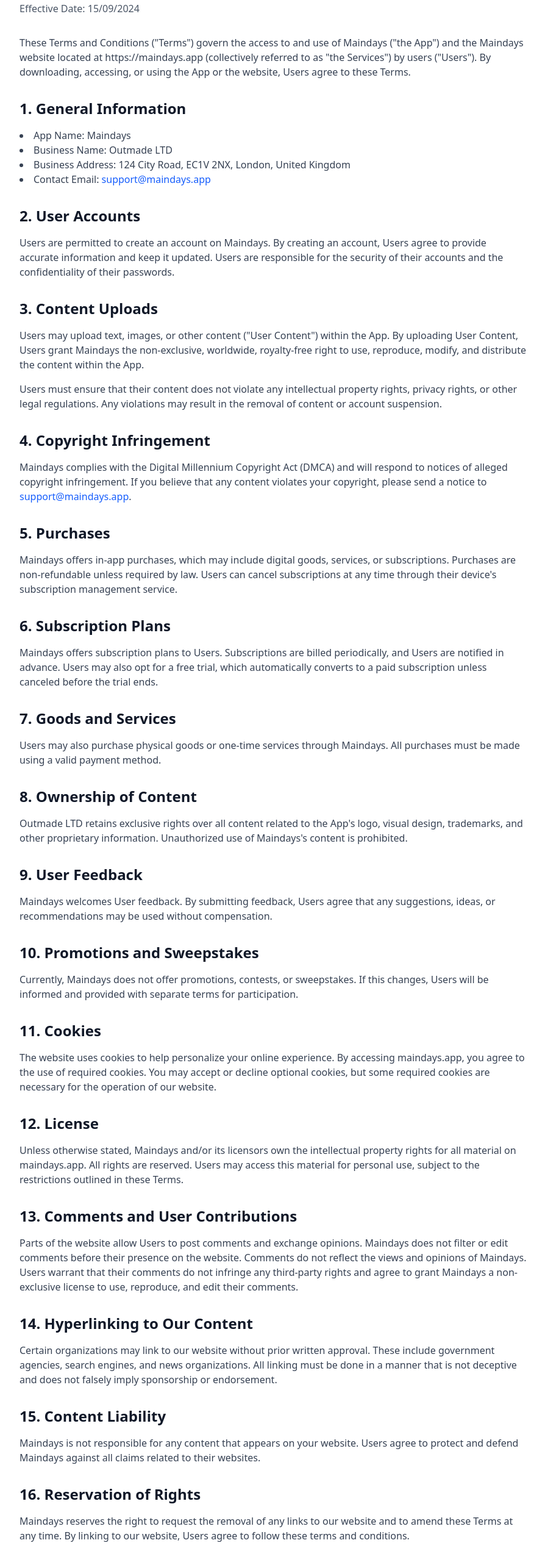
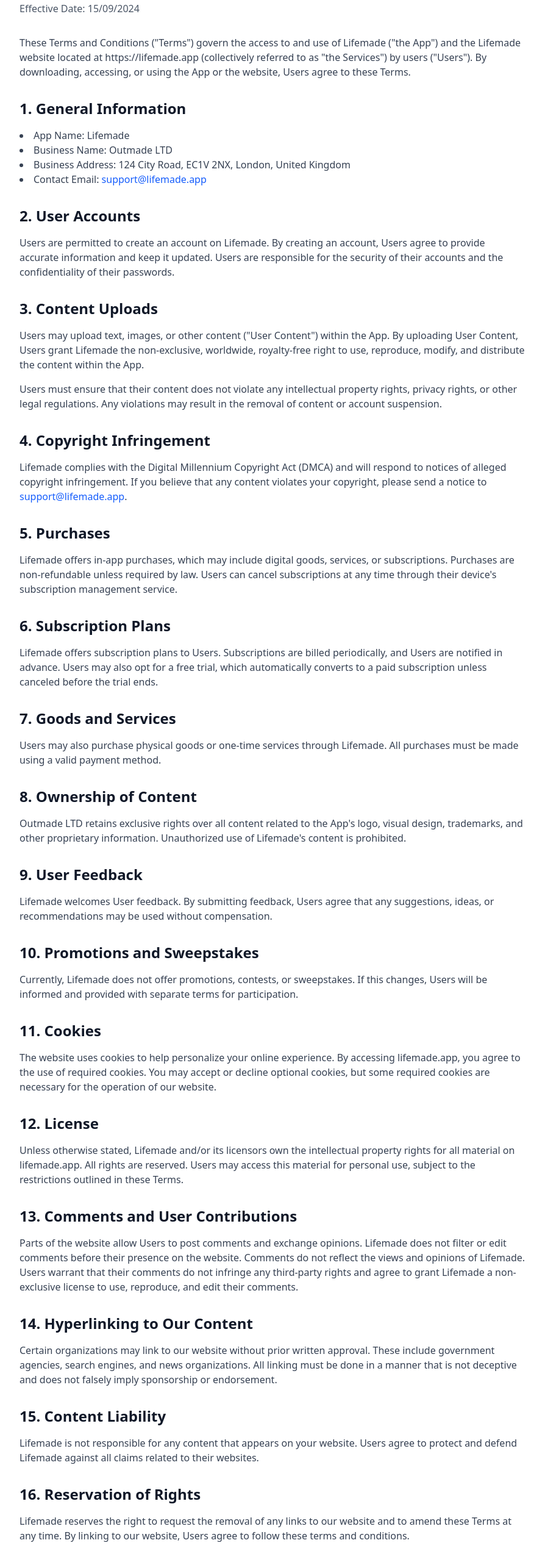
Before and after one commit to loembetyannick/Travlprep.frontend, a Next.js app: page /terms-and-conditions in a window 1280 px wide. Shown: the part 232-2798 px from the top of the page at 61% size, without its empty margins (192-1086 px from the left). Built offline with nearby package versions, Linux system fonts and the light colour scheme.

Commit message:
name change

```diff
--- a/package.json
+++ b/package.json
@@ -1,5 +1,5 @@
 {
-  "name": "maindays-web",
+  "name": "lifemade-web",
   "version": "0.1.0",
   "private": true,
   "scripts": {
--- a/src/app/layout.js
+++ b/src/app/layout.js
@@ -2,7 +2,7 @@
 import "../lib/fontawesome";
 
 export const metadata = {
-  title: "Maindays",
+  title: "Lifemade",
   description: "Generated by create next app",
   icons: {
     icon: "/favicon.ico",
--- a/src/app/privacy-policy/page.js
+++ b/src/app/privacy-policy/page.js
@@ -14,10 +14,10 @@
             <section className="mb-8">
               <h2 className="text-2xl font-semibold text-gray-900 mb-4">1. Introduction</h2>
               <p className="text-gray-700 mb-4">
-                Outmade Ltd (&quot;we,&quot; &quot;our,&quot; or &quot;us&quot;) is committed to protecting your privacy. This Privacy Policy explains how we collect, use, disclose, and safeguard your information when you use our Maindays mobile application and web services (&quot;App&quot;).
+                Outmade Ltd (&quot;we,&quot; &quot;our,&quot; or &quot;us&quot;) is committed to protecting your privacy. This Privacy Policy explains how we collect, use, disclose, and safeguard your information when you use our Lifemade mobile application and web services (&quot;App&quot;).
               </p>
               <p className="text-gray-700 mb-4">
-                Maindays is a collaborative travel planning platform that helps you organize trips, share itineraries with friends and family, manage packing lists, store travel photos, and keep all your travel information in one organized place.
+                Lifemade is a collaborative travel planning platform that helps you organize trips, share itineraries with friends and family, manage packing lists, store travel photos, and keep all your travel information in one organized place.
               </p>
             </section>
 
@@ -79,7 +79,7 @@
               </ul>
 
               <p className="text-gray-700 mb-4">
-                To exercise these rights, please contact us at support@maindays.app or use the data export and account deletion features within the app.
+                To exercise these rights, please contact us at support@lifemade.app or use the data export and account deletion features within the app.
               </p>
             </section>
 
@@ -107,7 +107,7 @@
               </p>
               <div className="text-gray-700">
                 <p className="mb-2"><strong>Outmade Ltd</strong></p>
-                <p className="mb-2">Email: <a href="mailto:support@maindays.app" className="text-blue-600 hover:text-blue-800">support@maindays.app</a></p>
+                <p className="mb-2">Email: <a href="mailto:support@lifemade.app" className="text-blue-600 hover:text-blue-800">support@lifemade.app</a></p>
                 <p className="mb-2">App: Use the &quot;Account&quot; section for data export and deletion</p>
               </div>
             </section>
--- a/src/app/terms-and-conditions/page.js
+++ b/src/app/terms-and-conditions/page.js
@@ -12,30 +12,30 @@
             <p className="text-gray-600 mb-8">Effective Date: 15/09/2024</p>
 
             <p className="text-gray-700 mb-8">
-              These Terms and Conditions (&quot;Terms&quot;) govern the access to and use of Maindays (&quot;the App&quot;) and the Maindays website located at https://maindays.app (collectively referred to as &quot;the Services&quot;) by users (&quot;Users&quot;). By downloading, accessing, or using the App or the website, Users agree to these Terms.
+              These Terms and Conditions (&quot;Terms&quot;) govern the access to and use of Lifemade (&quot;the App&quot;) and the Lifemade website located at https://lifemade.app (collectively referred to as &quot;the Services&quot;) by users (&quot;Users&quot;). By downloading, accessing, or using the App or the website, Users agree to these Terms.
             </p>
 
             <section className="mb-8">
               <h2 className="text-2xl font-semibold text-gray-900 mb-4">1. General Information</h2>
               <ul className="list-disc list-inside text-gray-700 mb-4">
-                <li>App Name: Maindays</li>
+                <li>App Name: Lifemade</li>
                 <li>Business Name: Outmade LTD</li>
                 <li>Business Address: 124 City Road, EC1V 2NX, London, United Kingdom</li>
-                <li>Contact Email: <a href="mailto:support@maindays.app" className="text-blue-600 hover:text-blue-800">support@maindays.app</a></li>
+                <li>Contact Email: <a href="mailto:support@lifemade.app" className="text-blue-600 hover:text-blue-800">support@lifemade.app</a></li>
               </ul>
             </section>
 
             <section className="mb-8">
               <h2 className="text-2xl font-semibold text-gray-900 mb-4">2. User Accounts</h2>
               <p className="text-gray-700 mb-4">
-                Users are permitted to create an account on Maindays. By creating an account, Users agree to provide accurate information and keep it updated. Users are responsible for the security of their accounts and the confidentiality of their passwords.
+                Users are permitted to create an account on Lifemade. By creating an account, Users agree to provide accurate information and keep it updated. Users are responsible for the security of their accounts and the confidentiality of their passwords.
               </p>
             </section>
 
             <section className="mb-8">
               <h2 className="text-2xl font-semibold text-gray-900 mb-4">3. Content Uploads</h2>
               <p className="text-gray-700 mb-4">
-                Users may upload text, images, or other content (&quot;User Content&quot;) within the App. By uploading User Content, Users grant Maindays the non-exclusive, worldwide, royalty-free right to use, reproduce, modify, and distribute the content within the App.
+                Users may upload text, images, or other content (&quot;User Content&quot;) within the App. By uploading User Content, Users grant Lifemade the non-exclusive, worldwide, royalty-free right to use, reproduce, modify, and distribute the content within the App.
               </p>
               <p className="text-gray-700 mb-4">
                 Users must ensure that their content does not violate any intellectual property rights, privacy rights, or other legal regulations. Any violations may result in the removal of content or account suspension.
@@ -45,70 +45,70 @@
             <section className="mb-8">
               <h2 className="text-2xl font-semibold text-gray-900 mb-4">4. Copyright Infringement</h2>
               <p className="text-gray-700 mb-4">
-                Maindays complies with the Digital Millennium Copyright Act (DMCA) and will respond to notices of alleged copyright infringement. If you believe that any content violates your copyright, please send a notice to <a href="mailto:support@maindays.app" className="text-blue-600 hover:text-blue-800">support@maindays.app</a>.
+                Lifemade complies with the Digital Millennium Copyright Act (DMCA) and will respond to notices of alleged copyright infringement. If you believe that any content violates your copyright, please send a notice to <a href="mailto:support@lifemade.app" className="text-blue-600 hover:text-blue-800">support@lifemade.app</a>.
               </p>
             </section>
 
             <section className="mb-8">
               <h2 className="text-2xl font-semibold text-gray-900 mb-4">5. Purchases</h2>
               <p className="text-gray-700 mb-4">
-                Maindays offers in-app purchases, which may include digital goods, services, or subscriptions. Purchases are non-refundable unless required by law. Users can cancel subscriptions at any time through their device&apos;s subscription management service.
+                Lifemade offers in-app purchases, which may include digital goods, services, or subscriptions. Purchases are non-refundable unless required by law. Users can cancel subscriptions at any time through their device&apos;s subscription management service.
               </p>
             </section>
 
             <section className="mb-8">
               <h2 className="text-2xl font-semibold text-gray-900 mb-4">6. Subscription Plans</h2>
               <p className="text-gray-700 mb-4">
-                Maindays offers subscription plans to Users. Subscriptions are billed periodically, and Users are notified in advance. Users may also opt for a free trial, which automatically converts to a paid subscription unless canceled before the trial ends.
+                Lifemade offers subscription plans to Users. Subscriptions are billed periodically, and Users are notified in advance. Users may also opt for a free trial, which automatically converts to a paid subscription unless canceled before the trial ends.
               </p>
             </section>
 
             <section className="mb-8">
               <h2 className="text-2xl font-semibold text-gray-900 mb-4">7. Goods and Services</h2>
               <p className="text-gray-700 mb-4">
-                Users may also purchase physical goods or one-time services through Maindays. All purchases must be made using a valid payment method.
+                Users may also purchase physical goods or one-time services through Lifemade. All purchases must be made using a valid payment method.
               </p>
             </section>
 
             <section className="mb-8">
               <h2 className="text-2xl font-semibold text-gray-900 mb-4">8. Ownership of Content</h2>
               <p className="text-gray-700 mb-4">
-                Outmade LTD retains exclusive rights over all content related to the App&apos;s logo, visual design, trademarks, and other proprietary information. Unauthorized use of Maindays&apos;s content is prohibited.
+                Outmade LTD retains exclusive rights over all content related to the App&apos;s logo, visual design, trademarks, and other proprietary information. Unauthorized use of Lifemade&apos;s content is prohibited.
               </p>
             </section>
 
             <section className="mb-8">
               <h2 className="text-2xl font-semibold text-gray-900 mb-4">9. User Feedback</h2>
               <p className="text-gray-700 mb-4">
-                Maindays welcomes User feedback. By submitting feedback, Users agree that any suggestions, ideas, or recommendations may be used without compensation.
+                Lifemade welcomes User feedback. By submitting feedback, Users agree that any suggestions, ideas, or recommendations may be used without compensation.
               </p>
             </section>
 
             <section className="mb-8">
               <h2 className="text-2xl font-semibold text-gray-900 mb-4">10. Promotions and Sweepstakes</h2>
               <p className="text-gray-700 mb-4">
-                Currently, Maindays does not offer promotions, contests, or sweepstakes. If this changes, Users will be informed and provided with separate terms for participation.
+                Currently, Lifemade does not offer promotions, contests, or sweepstakes. If this changes, Users will be informed and provided with separate terms for participation.
               </p>
             </section>
 
             <section className="mb-8">
               <h2 className="text-2xl font-semibold text-gray-900 mb-4">11. Cookies</h2>
               <p className="text-gray-700 mb-4">
-                The website uses cookies to help personalize your online experience. By accessing maindays.app, you agree to the use of required cookies. You may accept or decline optional cookies, but some required cookies are necessary for the operation of our website.
+                The website uses cookies to help personalize your online experience. By accessing lifemade.app, you agree to the use of required cookies. You may accept or decline optional cookies, but some required cookies are necessary for the operation of our website.
               </p>
             </section>
 
             <section className="mb-8">
               <h2 className="text-2xl font-semibold text-gray-900 mb-4">12. License</h2>
               <p className="text-gray-700 mb-4">
-                Unless otherwise stated, Maindays and/or its licensors own the intellectual property rights for all material on maindays.app. All rights are reserved. Users may access this material for personal use, subject to the restrictions outlined in these Terms.
+                Unless otherwise stated, Lifemade and/or its licensors own the intellectual property rights for all material on lifemade.app. All rights are reserved. Users may access this material for personal use, subject to the restrictions outlined in these Terms.
               </p>
             </section>
 
             <section className="mb-8">
               <h2 className="text-2xl font-semibold text-gray-900 mb-4">13. Comments and User Contributions</h2>
               <p className="text-gray-700 mb-4">
-                Parts of the website allow Users to post comments and exchange opinions. Maindays does not filter or edit comments before their presence on the website. Comments do not reflect the views and opinions of Maindays. Users warrant that their comments do not infringe any third-party rights and agree to grant Maindays a non-exclusive license to use, reproduce, and edit their comments.
+                Parts of the website allow Users to post comments and exchange opinions. Lifemade does not filter or edit comments before their presence on the website. Comments do not reflect the views and opinions of Lifemade. Users warrant that their comments do not infringe any third-party rights and agree to grant Lifemade a non-exclusive license to use, reproduce, and edit their comments.
               </p>
             </section>
 
@@ -122,14 +122,14 @@
             <section className="mb-8">
               <h2 className="text-2xl font-semibold text-gray-900 mb-4">15. Content Liability</h2>
               <p className="text-gray-700 mb-4">
-                Maindays is not responsible for any content that appears on your website. Users agree to protect and defend Maindays against all claims related to their websites.
+                Lifemade is not responsible for any content that appears on your website. Users agree to protect and defend Lifemade against all claims related to their websites.
               </p>
             </section>
 
             <section className="mb-8">
               <h2 className="text-2xl font-semibold text-gray-900 mb-4">16. Reservation of Rights</h2>
               <p className="text-gray-700 mb-4">
-                Maindays reserves the right to request the removal of any links to our website and to amend these Terms at any time. By linking to our website, Users agree to follow these terms and conditions.
+                Lifemade reserves the right to request the removal of any links to our website and to amend these Terms at any time. By linking to our website, Users agree to follow these terms and conditions.
               </p>
             </section>
 
@@ -150,14 +150,14 @@
             <section className="mb-8">
               <h2 className="text-2xl font-semibold text-gray-900 mb-4">19. Changes to the Terms</h2>
               <p className="text-gray-700 mb-4">
-                Maindays reserves the right to modify these Terms at any time. Users will be notified of any material changes, and continued use of the App or website after changes have been implemented constitutes acceptance of the new Terms.
+                Lifemade reserves the right to modify these Terms at any time. Users will be notified of any material changes, and continued use of the App or website after changes have been implemented constitutes acceptance of the new Terms.
               </p>
             </section>
 
             <section className="mb-8">
               <h2 className="text-2xl font-semibold text-gray-900 mb-4">20. Contact Information</h2>
               <p className="text-gray-700 mb-4">
-                For questions regarding these Terms, Users can contact Maindays via email at <a href="mailto:support@maindays.app" className="text-blue-600 hover:text-blue-800">support@maindays.app</a>.
+                For questions regarding these Terms, Users can contact Lifemade via email at <a href="mailto:support@lifemade.app" className="text-blue-600 hover:text-blue-800">support@lifemade.app</a>.
               </p>
             </section>
           </div>
--- a/src/components/Footer.js
+++ b/src/components/Footer.js
@@ -13,14 +13,14 @@
           <div>
             <h3 className="text-lg font-semibold mb-6">Company</h3>
             <div className="space-y-4">
-              <a href="mailto:support@maindays.app" className="block text-gray-300 hover:text-white transition-colors">
+              <a href="mailto:support@lifemade.app" className="block text-gray-300 hover:text-white transition-colors">
                 Press
               </a>
-              <a href="mailto:support@maindays.app" className="block text-gray-300 hover:text-white transition-colors">
+              <a href="mailto:support@lifemade.app" className="block text-gray-300 hover:text-white transition-colors">
                 Email
               </a>
               <a
-                href="https://apps.apple.com/gb/app/maindays-travel-planner/id6670488133"
+                href="https://apps.apple.com/gb/app/lifemade-travel-planner/id6670488133"
                 target="_blank"
                 rel="noopener noreferrer"
                 className="block text-gray-300 hover:text-white transition-colors"
@@ -49,7 +49,7 @@
           {/* Social Media Icons */}
           <div className="flex justify-start md:justify-end space-x-6">
             <a
-              href="https://www.instagram.com/maindays/"
+              href="https://www.instagram.com/lifemade/"
               target="_blank"
               rel="noopener noreferrer"
               className="text-white hover:text-gray-300 transition-colors"
@@ -57,7 +57,7 @@
               <FontAwesomeIcon icon={faInstagram} className="h-8 w-8" />
             </a>
             <a
-              href="https://www.tiktok.com/@maindays"
+              href="https://www.tiktok.com/@lifemade"
               target="_blank"
               rel="noopener noreferrer"
               className="text-white hover:text-gray-300 transition-colors"
@@ -65,7 +65,7 @@
               <FontAwesomeIcon icon={faTiktok} className="h-8 w-8" />
             </a>
             <a
-              href="https://youtube.com/@maindays?si=bocKiOxfi8Seyuez"
+              href="https://youtube.com/@lifemade?si=bocKiOxfi8Seyuez"
               target="_blank"
               rel="noopener noreferrer"
               className="text-white hover:text-gray-300 transition-colors"
@@ -82,7 +82,7 @@
             <div className="flex flex-col space-y-4">
               {/* App Store Button */}
               <a
-                href="https://apps.apple.com/gb/app/maindays-travel-planner/id6670488133"
+                href="https://apps.apple.com/gb/app/lifemade-travel-planner/id6670488133"
                 target="_blank"
                 rel="noopener noreferrer"
                 className="inline-block hover:opacity-80 transition-opacity"
--- a/src/components/HeroSection.js
+++ b/src/components/HeroSection.js
@@ -37,7 +37,7 @@
           {/* Try for Free Button */}
           <div className="pt-4 flex justify-center lg:justify-start">
             <a
-              href="https://apps.apple.com/gb/app/maindays-travel-planner/id6670488133"
+              href="https://apps.apple.com/gb/app/lifemade-travel-planner/id6670488133"
               target="_blank"
               rel="noopener noreferrer"
               className="inline-block bg-white text-black font-semibold px-8 py-4 rounded-full hover:bg-gray-100 transition-all duration-200 shadow-lg hover:shadow-xl"
@@ -52,7 +52,7 @@
           <div className="relative">
             <Image
               src="/main-img.png"
-              alt="Maindays App Screenshots"
+              alt="Lifemade App Screenshots"
               width={700}
               height={580}
               className="w-full max-w-xl h-auto"
--- a/src/components/InfoSection.js
+++ b/src/components/InfoSection.js
@@ -45,7 +45,7 @@
         {/* Section Title */}
         <div className="text-center mb-16">
           <h2 className="text-4xl sm:text-5xl lg:text-6xl font-light text-white mb-4">
-            What can you do with Maindays? 🤔
+            What can you do with Lifemade? 🤔
           </h2>
         </div>
 
@@ -92,7 +92,7 @@
             <div className="relative">
               <Image
                 src={currentFeature.image}
-                alt={`${currentFeature.title} - Maindays App Interface`}
+                alt={`${currentFeature.title} - Lifemade App Interface`}
                 width={400}
                 height={600}
                 className="w-full max-w-sm h-auto shadow-2xl rounded-lg transition-all duration-300"
--- a/src/components/Navbar.js
+++ b/src/components/Navbar.js
@@ -20,7 +20,7 @@
             <Link href="/" className="flex items-center">
               <Image
                 src="/logo-title.png"
-                alt="Maindays"
+                alt="Lifemade"
                 width={180}
                 height={40}
                 className="h-8 w-auto"
@@ -39,13 +39,13 @@
                 Home
               </Link>
               <a
-                href="mailto:support@maindays.app"
+                href="mailto:support@lifemade.app"
                 className="text-gray-700 hover:text-gray-900 px-3 py-2 text-sm font-medium transition-colors duration-200"
               >
                 Press
               </a>
               <a
-                href="mailto:support@maindays.app?subject=Feedback"
+                href="mailto:support@lifemade.app?subject=Feedback"
                 className="text-gray-700 hover:text-gray-900 px-3 py-2 text-sm font-medium transition-colors duration-200"
               >
                 Feedback
@@ -56,7 +56,7 @@
           {/* Try for Free Button - Desktop only */}
           <div className="hidden md:flex items-center">
             <a
-              href="https://apps.apple.com/gb/app/maindays-travel-planner/id6670488133"
+              href="https://apps.apple.com/gb/app/lifemade-travel-planner/id6670488133"
               target="_blank"
               rel="noopener noreferrer"
               className="bg-white text-black font-semibold px-6 py-2.5 rounded-full hover:bg-gray-100 transition-all duration-200 text-sm shadow-lg hover:shadow-xl"
@@ -102,14 +102,14 @@
               Home
             </Link>
             <a
-              href="mailto:support@maindays.app"
+              href="mailto:support@lifemade.app"
               className="text-gray-700 hover:text-gray-900 block px-3 py-2 text-base font-medium transition-colors duration-200"
               onClick={() => setIsMobileMenuOpen(false)}
             >
               Press
             </a>
             <a
-              href="mailto:support@maindays.app?subject=Feedback"
+              href="mailto:support@lifemade.app?subject=Feedback"
               className="text-gray-700 hover:text-gray-900 block px-3 py-2 text-base font-medium transition-colors duration-200"
               onClick={() => setIsMobileMenuOpen(false)}
             >
@@ -119,7 +119,7 @@
             {/* Try for Free Button in Mobile Menu */}
             <div className="px-3 py-4 border-t border-gray-200 mt-3">
               <a
-                href="https://apps.apple.com/gb/app/maindays-travel-planner/id6670488133"
+                href="https://apps.apple.com/gb/app/lifemade-travel-planner/id6670488133"
                 target="_blank"
                 rel="noopener noreferrer"
                 className="block bg-white text-black font-semibold px-6 py-3 rounded-full hover:bg-gray-100 transition-all duration-200 text-center shadow-lg"
--- a/src/components/RatingSection.js
+++ b/src/components/RatingSection.js
@@ -5,7 +5,7 @@
     <section className="w-full py-8">
       <div className="max-w-7xl mx-auto px-4 sm:px-6 lg:px-8">
         <a
-          href="https://apps.apple.com/gb/app/maindays-travel-planner/id6670488133"
+          href="https://apps.apple.com/gb/app/lifemade-travel-planner/id6670488133"
           target="_blank"
           rel="noopener noreferrer"
           className="block hover:opacity-80 transition-opacity duration-300"
```
Also changed, not shown: src/app/page.js (+5 -5 lines), src/components/ReasonsSection.js (+4 -4 lines), 1 other file (tests, documents, lock files or other folders).
